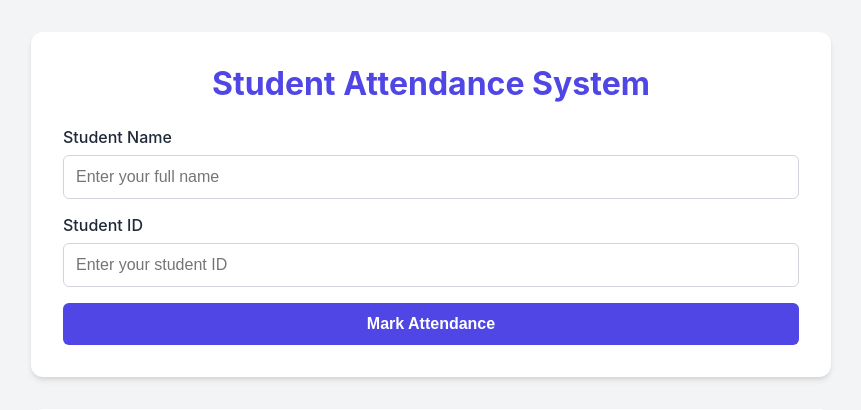
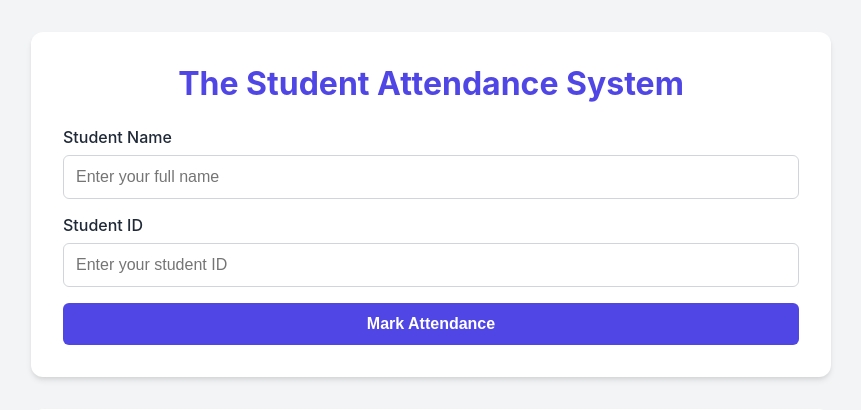
Before and after one commit to Varshitha5117/student-attendance-gitops, a Flask app: page / in a window 1280 px wide. Shown: the top 410 px of the page, without its empty margins (209-1070 px from the left). Run offline with Flask 3, Linux system fonts and the light colour scheme.

Commit message:
Changed website title

```diff
--- a/app/templates/index.html
+++ b/app/templates/index.html
@@ -129,7 +129,7 @@
 
     <div class="container">
         <div class="card">
-            <h1>Student Attendance System</h1>
+            <h1> The Student Attendance System</h1>
             <form method="POST" action="/">
                 <div class="form-group">
                     <label for="student_name">Student Name</label>
```
